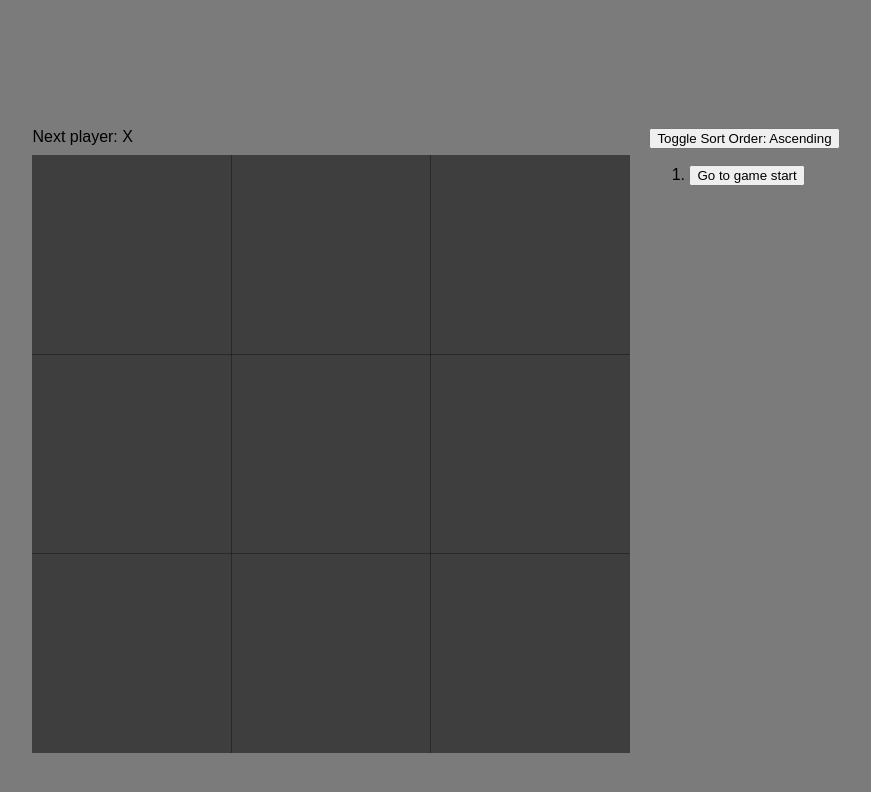
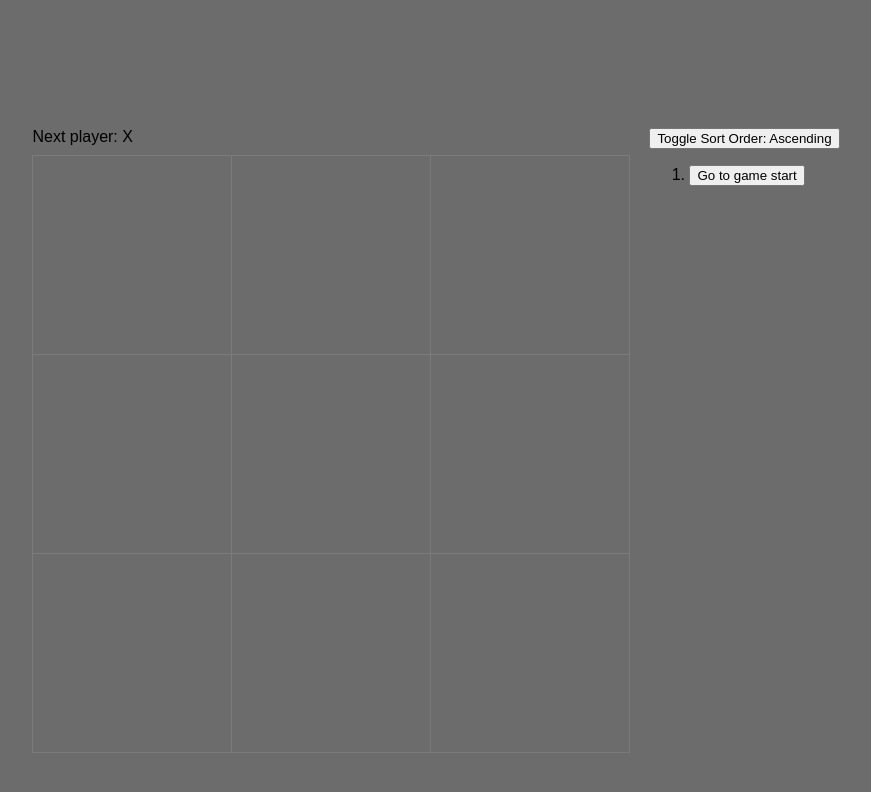
Before and after one commit to satutama/react-challenges, a Next.js app: page / in a window 1280 px wide. Shown: the top 792 px of the page, without its empty margins (204-1075 px from the left). Built offline with nearby package versions, Linux system fonts and the light colour scheme.

Commit message:
board style update

```diff
--- a/pages/index.module.scss
+++ b/pages/index.module.scss
@@ -2,8 +2,8 @@ $pink: rgb(255, 31, 244);
 $blue: rgb(23, 77, 255);
 
 .square {
-  background: $primary-background;
-  border: none;
+  background: transparent;
+  border: 1px solid;
   float: left;
 
   line-height: 34px;
--- a/styles/global.scss
+++ b/styles/global.scss
@@ -1,6 +1,6 @@
 body {
   font-family: Arial, sans-serif;
-  background-color: $secondary-background;
+  background-color: $primary-background;
   display: flex;
   flex-direction: row;
   justify-content: center;
```
